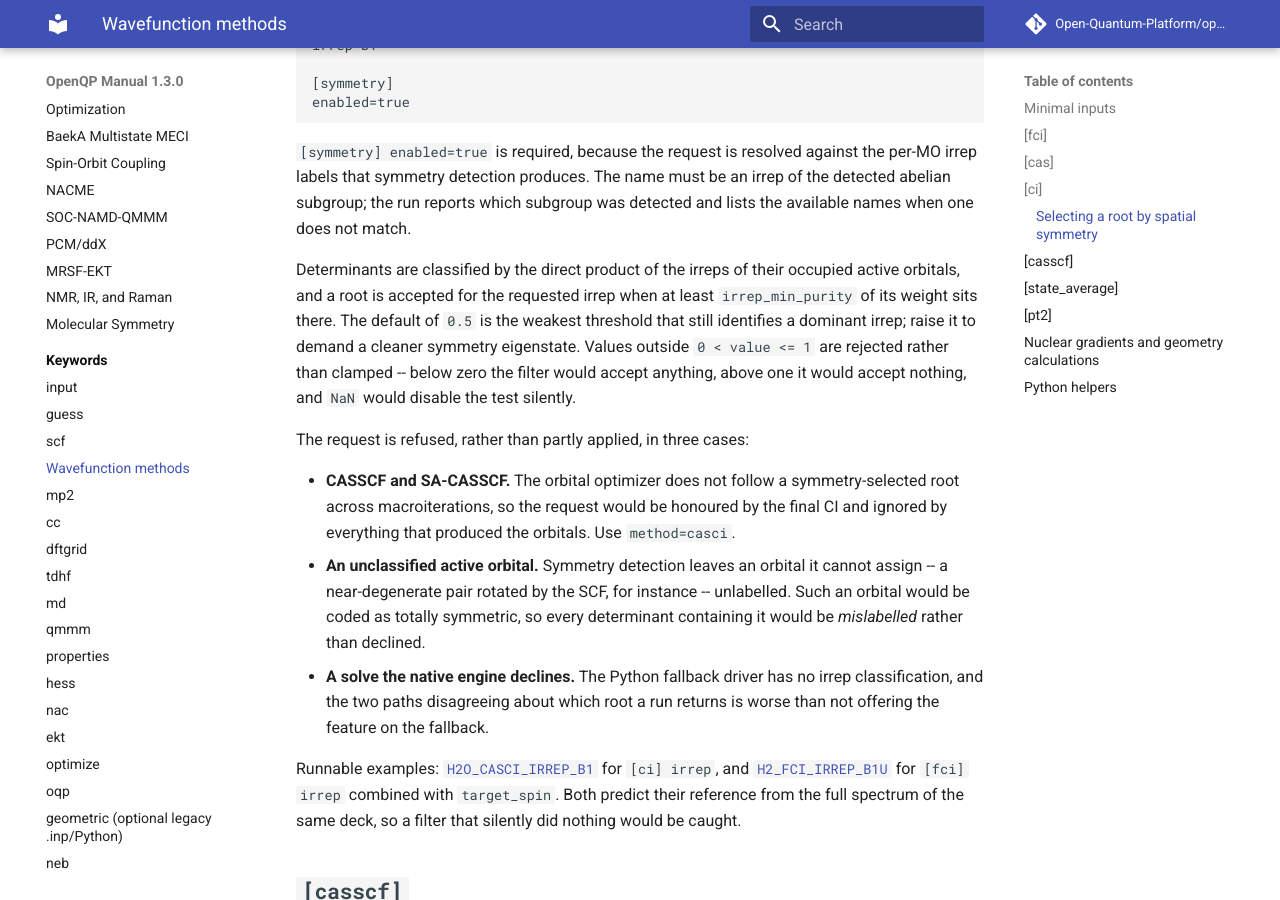
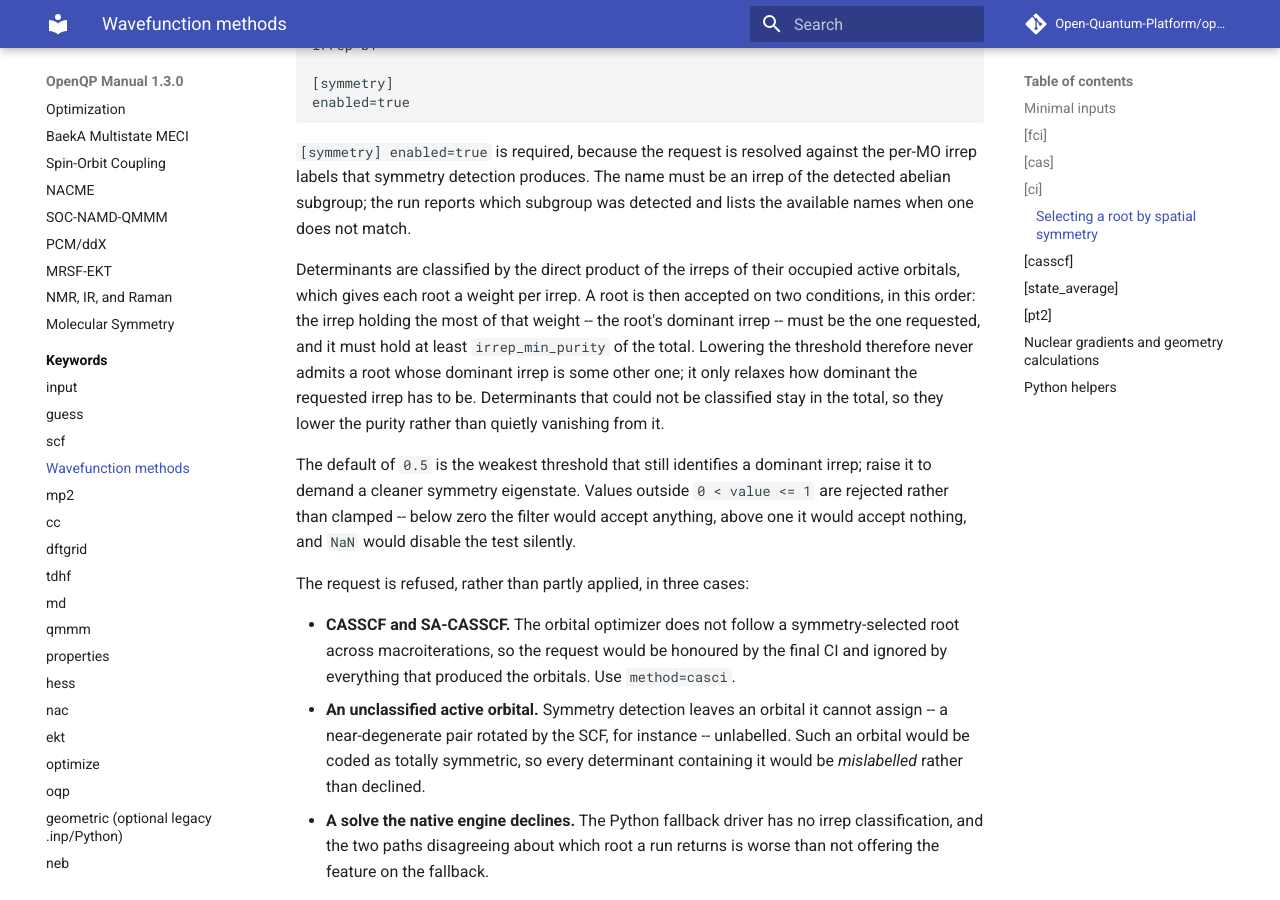
Before and after one commit to Open-Quantum-Platform/openqp-docs, an MkDocs documentation site: the page built from docs/keywords/wavefunction.md, in a window 1280 px wide and 900 px high, scrolled down 4899 px. Built offline with MkDocs 1.6.1 and Material for MkDocs 9.7.7, drawn with Linux system fonts in a browser that asks for light colours; comment, search, counter and statistics services are not loaded.

Commit message:
Spell out the two conditions a root is accepted on
Review read the tables as saying the threshold is measured against whichever
irrep was requested, and concluded that a value below 0.5 could admit a root
whose dominant irrep is another one. It cannot: fci_classify_root_irreps labels
each root by its dominant irrep (best = maxloc(weight, 1)) and reports purity as
weight(best)/total, and select_by_spin_and_irrep drops every root whose label is
not the requested irrep BEFORE it looks at the threshold at all.

The tables were right, but the prose invited the reading. It now states the two
conditions in order -- dominant irrep must be the requested one, and must hold
at least irrep_min_purity of the total -- and says outright that lowering the
threshold only relaxes how dominant it must be. Also notes that unclassifiable
determinants stay in the denominator, which the engine does deliberately.

Co-Authored-By: Claude Opus 5 <noreply@anthropic.com>

```diff
--- a/docs/keywords/wavefunction.md
+++ b/docs/keywords/wavefunction.md
@@ -188,12 +188,20 @@ irrep of the detected abelian subgroup; the run reports which subgroup was
 detected and lists the available names when one does not match.
 
 Determinants are classified by the direct product of the irreps of their
-occupied active orbitals, and a root is accepted for the requested irrep when
-at least `irrep_min_purity` of its weight sits there. The default of `0.5` is
-the weakest threshold that still identifies a dominant irrep; raise it to
-demand a cleaner symmetry eigenstate. Values outside `0 < value <= 1` are
-rejected rather than clamped -- below zero the filter would accept anything,
-above one it would accept nothing, and `NaN` would disable the test silently.
+occupied active orbitals, which gives each root a weight per irrep. A root is
+then accepted on two conditions, in this order: the irrep holding the most of
+that weight -- the root's dominant irrep -- must be the one requested, and it
+must hold at least `irrep_min_purity` of the total. Lowering the threshold
+therefore never admits a root whose dominant irrep is some other one; it only
+relaxes how dominant the requested irrep has to be. Determinants that could not
+be classified stay in the total, so they lower the purity rather than quietly
+vanishing from it.
+
+The default of `0.5` is the weakest threshold that still identifies a dominant
+irrep; raise it to demand a cleaner symmetry eigenstate. Values outside
+`0 < value <= 1` are rejected rather than clamped -- below zero the filter would
+accept anything, above one it would accept nothing, and `NaN` would disable the
+test silently.
 
 The request is refused, rather than partly applied, in three cases:
 
```
